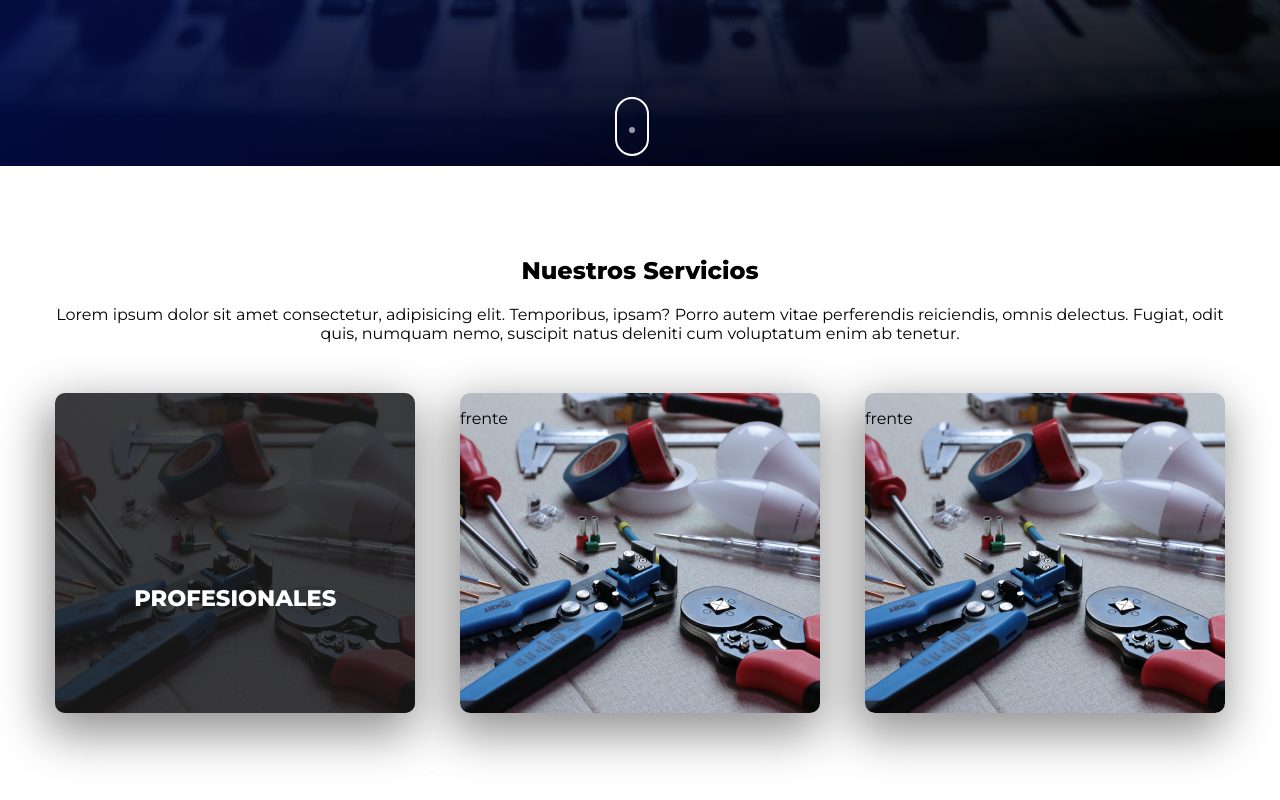
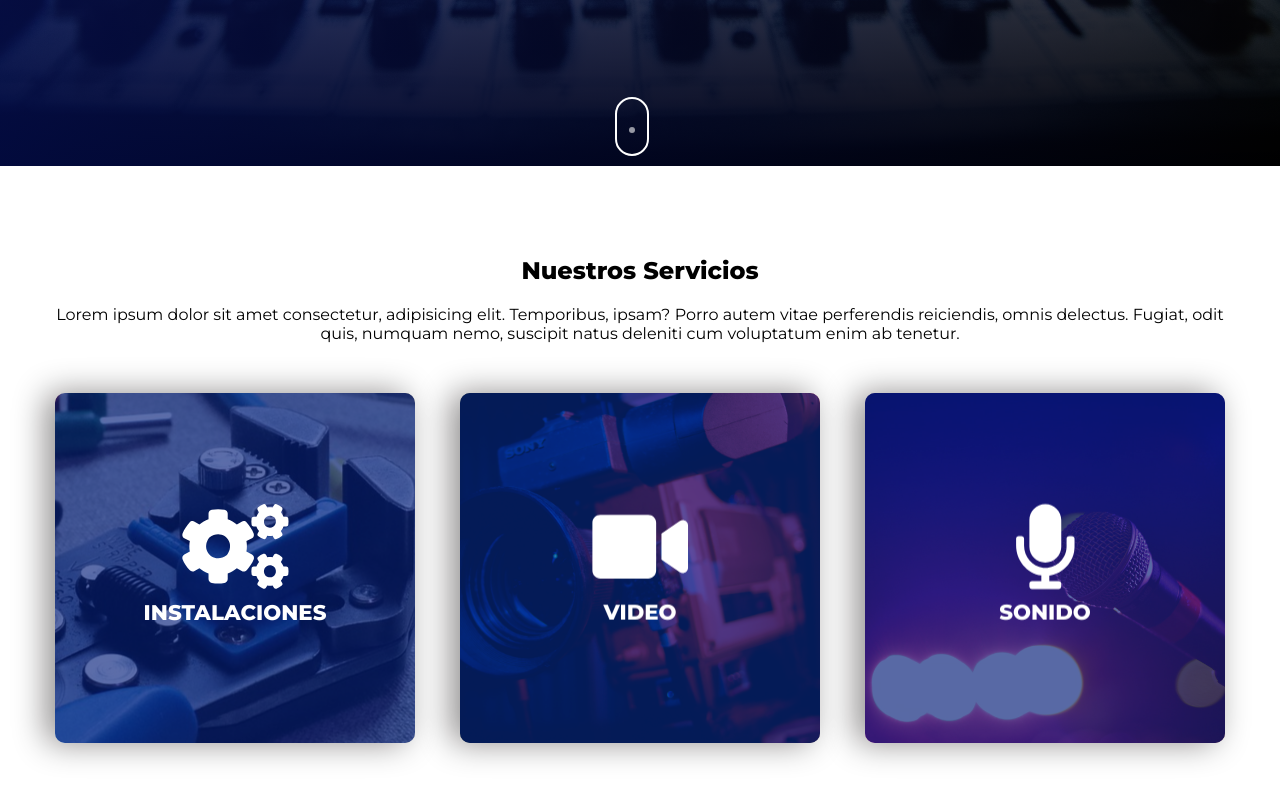
Before and after one commit to CristianCucunuba/Instalaciones-Profesionales-Web, a plain HTML site: page index.html in a window 1280 px wide. Shown: the part 634-1434 px from the top of the page. Drawn offline with Linux system fonts and the light colour scheme.

Commit message:
Cards from services section

```diff
--- a/css/styles.css
+++ b/css/styles.css
@@ -151,20 +151,30 @@ body {
 .card {
     position: relative;
     width: 360px;
-    height: 320px;
+    height: 350px;
     perspective: 1000px;
     /*box-shadow: -5px 1rem 3rem 4px rgba(8, 5, 4, 0.45);
      hacer los prefijos de perspective y de la mayoria del resto de los estilos */
 }
-.front-card {
+.first-service {
     background: url(../images/service1.jpg);
+    background-position: 48% 62%;
+    background-repeat: no-repeat;
+}
+.second-service {
+    background: url(../images/service2.jpg);
+    background-position: 100%;
     background-size: cover;
     background-repeat: no-repeat;
-    background-position: center center;
-    transform: rotateY(0deg);
+}
+.third-service {
+    background: url(../images/service3.jpeg);
+    background-position: 8%;
+    background-size: cover;
+    background-repeat: no-repeat;
 }
 .back-card {
-    background-color: rgb(185, 181, 181);
+    background-color: #f5f5f5;
     transform: rotateY(180deg);
 }
 .front-card , .back-card {
@@ -176,8 +186,8 @@ body {
     border-radius: 10px;
     transform-style: preserve-3d;
     backface-visibility: hidden;
-    box-shadow: -5px 1rem 3rem 4px rgba(8, 5, 4, 0.45);
-    transition: transform 0.75s cubic-bezier(.45,.2,.2,1);
+    box-shadow: -9px 0rem 2rem 0px rgba(8, 5, 4, 0.45);
+    transition: transform 0.75s cubic-bezier(.45,.23,.21,.98);
     perspective: inherit;
 }
 .card:hover .front-card {
@@ -193,26 +203,26 @@ body {
     font-weight: 800;
     font-size: 25px;
 }
-.content-card span {
-    display: inline-block;
-    background: url(../icons/icon-maintenance.png);
-    background-size: cover;
-    width: 96px;
-    height: 96px;
+.back-card .content-card h3 {
+    color: #06207C;
 }
 .content-card {
     backface-visibility: hidden;
-    transform: translateZ(100px) scale(.9);
+    transform: translateZ(60px) translateY(60%) scale(.85);
     text-align: center;
 }
+.content-card .icon-container {
+    font-size: 100px;
+    color: white;
+}
 .overlay {
-    display: flex;
+    /* display: flex;
     justify-content: center;
-    align-items: center;
+    align-items: center; */
     width: 100%;
     height: 100%;
     border-radius: 10px;
-    background: rgba(27, 26, 26, 0.8);
+    background: rgba(6, 32, 124, 0.65);
 }
 @media (min-width : 768px) {
     .container {
--- a/index.html
+++ b/index.html
@@ -8,6 +8,7 @@
     <link rel="stylesheet" href="css/styles.css">
     <!-- <link href="https://fonts.googleapis.com/css?family=Lato:400,700" rel="stylesheet"> -->
     <link href="https://fonts.googleapis.com/css?family=Montserrat:400,800" rel="stylesheet">
+    <script defer src="https://use.fontawesome.com/releases/v5.0.9/js/all.js" integrity="sha384-8iPTk2s/jMVj81dnzb/iFR2sdA7u06vHJyyLlAd4snFpCl/SnyUjRrbdJsw1pGIl" crossorigin="anonymous"></script>
 </head>
 <body>
     <nav class="navbar">
@@ -48,42 +49,56 @@
             </div>
             <div class="cards-container">
                 <div class="card">
-                    <div class="front-card">
+                    <div class="front-card first-service">
                         <div class="overlay">
                             <div class="content-card">
-                                <span></span>
-                                <h3>Profesionales</h3>
+                                <div class="icon-container">
+                                    <i class="fas fa-cogs"></i>
+                                </div>
+                                <h3>Instalaciones</h3>
                             </div>
                         </div>
                     </div>
                     <div class="back-card">
                         <div class="content-card">
-                            <h3>Profesionales</h3>
+                            <h3>Instalaciones</h3>
                             <p>Lorem ipsum dolor sit amet consectetur, adipisicing elit. Corporis repellendus vitae dolorum. Rerum natus iure repudiandae rem soluta quos cumque! Ad eum soluta minima quis? Alias quisquam eveniet culpa quam.</p>
                         </div>
                     </div>
                 </div>
                 <div class="card">
-                    <div class="front-card">
-                        <div class="inner">
-                            <p>frente</p>
+                        <div class="front-card second-service">
+                            <div class="overlay">
+                                <div class="content-card">
+                                    <div class="icon-container">
+                                        <i class="fas fa-video"></i>
+                                    </div>
+                                    <h3>Video</h3>
+                                </div>
                             </div>
                         </div>
                         <div class="back-card">
-                        <div class="inner">
-                            <p>Atras</p>
+                            <div class="content-card">
+                                <h3>Instalaciones</h3>
+                                <p>Lorem ipsum dolor sit amet consectetur, adipisicing elit. Corporis repellendus vitae dolorum. Rerum natus iure repudiandae rem soluta quos cumque! Ad eum soluta minima quis? Alias quisquam eveniet culpa quam.</p>
                             </div>
                         </div>
                     </div>
                     <div class="card">
-                    <div class="front-card">
-                        <div class="inner">
-                            <p>frente</p>
+                            <div class="front-card third-service">
+                                <div class="overlay">
+                                    <div class="content-card">
+                                        <div class="icon-container">
+                                            <i class="fas fa-microphone"></i>
+                                        </div>
+                                        <h3>Sonido</h3>
+                                    </div>
                                 </div>
                             </div>
                             <div class="back-card">
-                        <div class="inner">
-                            <p>Atras</p>
+                                <div class="content-card">
+                                    <h3>Sonido</h3>
+                                    <p>Lorem ipsum dolor sit amet consectetur, adipisicing elit. Corporis repellendus vitae dolorum. Rerum natus iure repudiandae rem soluta quos cumque! Ad eum soluta minima quis? Alias quisquam eveniet culpa quam.</p>
                                 </div>
                             </div>
                         </div>
```
Also changed, not shown: images/pito.jpeg (added), images/service2.jpg (added), images/service3.jpeg (added), 1 other file. Lines whose indentation alone changed are shown as unchanged.
